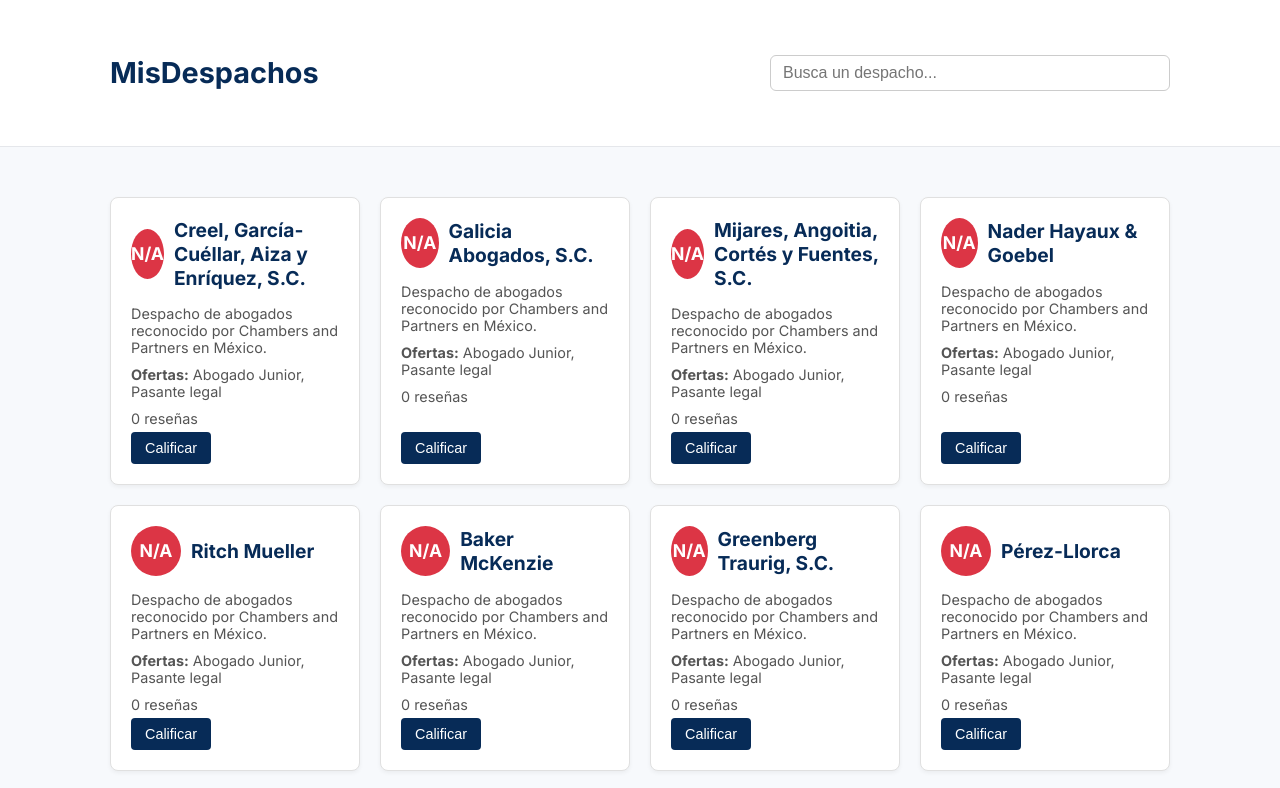
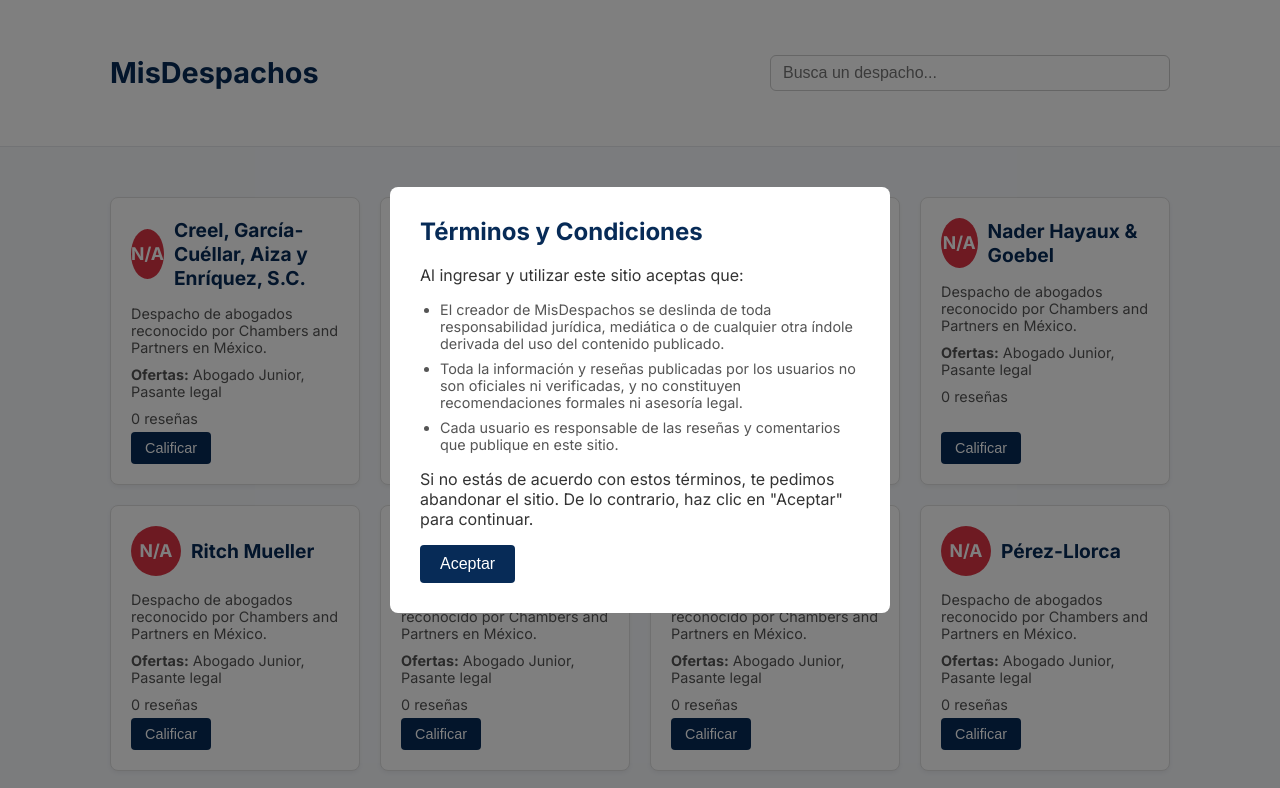
Before and after one commit to appjuridico2/misdespachos, a plain HTML site: page index.html in a window 1280 px wide. Shown: the top 788 px of the page. Drawn offline with Linux system fonts and the light colour scheme.

Commit message:
Agregar términos y condiciones obligatorios para usar el sitio

```diff
--- a/index.html
+++ b/index.html
@@ -68,6 +68,25 @@
     </div>
   </div>
 
+  <!-- Modal de Términos y Condiciones que debe aceptarse para entrar -->
+  <div id="termsModal" class="modal" aria-hidden="true">
+    <div class="modal-content terms-content">
+      <h2>Términos y Condiciones</h2>
+      <p>
+        Al ingresar y utilizar este sitio aceptas que:
+      </p>
+      <ul>
+        <li>El creador de MisDespachos se deslinda de toda responsabilidad jurídica, mediática o de cualquier otra índole derivada del uso del contenido publicado.</li>
+        <li>Toda la información y reseñas publicadas por los usuarios no son oficiales ni verificadas, y no constituyen recomendaciones formales ni asesoría legal.</li>
+        <li>Cada usuario es responsable de las reseñas y comentarios que publique en este sitio.</li>
+      </ul>
+      <p>
+        Si no estás de acuerdo con estos términos, te pedimos abandonar el sitio. De lo contrario, haz clic en "Aceptar" para continuar.
+      </p>
+      <button id="acceptTermsBtn">Aceptar</button>
+    </div>
+  </div>
+
   <!-- Nota: los formularios de reseñas se gestionan en firm.html -->
 
   <script src="script.js"></script>
--- a/script.js
+++ b/script.js
@@ -146,6 +146,32 @@
   const addFirmForm = document.getElementById('addFirmForm');
   const addFirmMessage = document.getElementById('addFirmMessage');
 
+  // Elementos del modal de términos y condiciones
+  const termsModal = document.getElementById('termsModal');
+  const acceptTermsBtn = document.getElementById('acceptTermsBtn');
+
+  // Mostrar términos y condiciones si el usuario aún no los ha aceptado
+  try {
+    const accepted = localStorage.getItem('termsAccepted');
+    if (!accepted || accepted !== 'true') {
+      if (termsModal) termsModal.style.display = 'flex';
+    }
+  } catch (err) {
+    // Si localStorage falla, mostrar el modal de todas formas
+    if (termsModal) termsModal.style.display = 'flex';
+  }
+  // Aceptar términos
+  if (acceptTermsBtn) {
+    acceptTermsBtn.addEventListener('click', () => {
+      try {
+        localStorage.setItem('termsAccepted', 'true');
+      } catch (err) {
+        // ignore errors
+      }
+      if (termsModal) termsModal.style.display = 'none';
+    });
+  }
+
   // Mostrar aviso de privacidad al hacer clic en el enlace
   if (privacyLink) {
     privacyLink.addEventListener('click', (e) => {
--- a/styles.css
+++ b/styles.css
@@ -222,6 +222,31 @@
   background-color: #0a3c80;
 }
 
+/* Estilo para el contenido del modal de términos */
+.terms-content ul {
+  padding-left: 20px;
+  margin-top: 0;
+  margin-bottom: 15px;
+}
+.terms-content ul li {
+  margin-bottom: 8px;
+  font-size: 0.9rem;
+  color: #555;
+}
+.terms-content button {
+  background-color: #072b57;
+  color: #fff;
+  border: none;
+  border-radius: 4px;
+  padding: 10px 20px;
+  cursor: pointer;
+  font-size: 1rem;
+  transition: background-color 0.2s ease;
+}
+.terms-content button:hover {
+  background-color: #0a3c80;
+}
+
 /* Modal */
 .modal {
   position: fixed;
```
